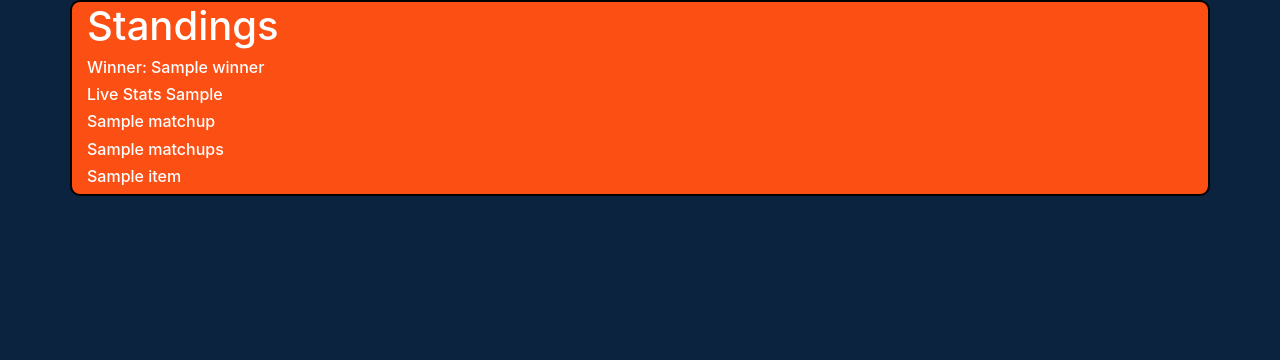
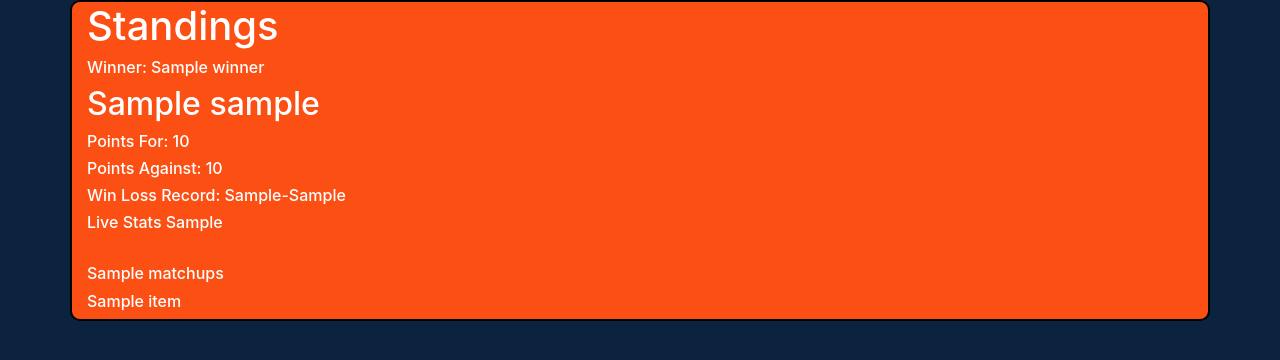
Before and after one commit to matthewgstillman/fantasy_football_api, a Django app: page /standings in a window 1280 px wide. Shown: the part 56-416 px from the top of the page. Run offline with Django 3.2, Linux system fonts and the light colour scheme; tables that the repository leaves empty hold one stand-in row (values such as "Sample post"); a database or web service that is not in the repository returns one stand-in record (values such as "Sample title"); data that the repository does not hold is empty; parts of the project's set-up code (start-up, migrations or seed data) failed here and were passed over; some libraries are stand-ins or nearby versions.

Commit message:
Latest Commit

```diff
--- a/apps/fantasy_football_api/templates/fantasy_football_api/playerinfo.html
+++ b/apps/fantasy_football_api/templates/fantasy_football_api/playerinfo.html
@@ -31,7 +31,6 @@
 </nav>
 <div class="container">
     <h1>ESPN Fantasy Football API - Player Info</h1>
-    {% comment %}<img src="{{first_image_url}}" alt="{{player_name}}">{% endcomment %}
     <h6>Name : {{ players.playerInfo.players.0.player.firstName }} {{ players.playerInfo.players.0.player.lastName }}</h6>
     <h6>#{{ players.playerInfo.players.0.player.jersey }}</h6>
     <h6>Fantasy Team: {{ players.playerInfo.players.0.team.teamLocation }} {{ players.playerInfo.players.0.team.teamNickname }} ({{ players.playerInfo.players.0.team.teamAbbrev }})</h6>
--- a/apps/fantasy_football_api/templates/fantasy_football_api/standings.html
+++ b/apps/fantasy_football_api/templates/fantasy_football_api/standings.html
@@ -33,11 +33,17 @@
 <div class="container">
     <h1>Standings</h1>
     {% for matchup in matchups %}
+    {% if matchup.winner != 'Undecided' %}
     <h6>Winner: {{ matchup.winner.title }}</h6>
+    {% endif %}
     {% for team in matchup.teams %}
+    <h2>{{ team.team.teamLocation }} {{ team.team.teamNickname }}</h2>
+    <h6>Points For: {{ team.team.record.pointsFor }}</h6>
+    <h6>Points Against: {{ team.team.record.pointsAgainst }}</h6>
+    <h6>Win Loss Record: {{ team.team.record.overallWins }}-{{ team.team.record.overallLosses }}</h6>
     <h6>Live Stats {{ team.liveStats }}</h6>
     {% endfor %}
-    <h6>{{ matchup }}</h6>
+    <br>
     {% endfor %}
     <h6>{{ matchups }}</h6>
     <h6>{{ standings }}</h6>
--- a/apps/fantasy_football_api/templates/fantasy_football_api/teamarrests.html
+++ b/apps/fantasy_football_api/templates/fantasy_football_api/teamarrests.html
@@ -8,8 +8,6 @@
 {% block content %}
 <a href="/">Go Back</a>
 <div class="container">
-
-    <!--<h6>{{ teamarrestsarray }}</h6>-->
     <h1>Denver Broncos Team Arrests</h1>
     <h6>{{ teamarrests.0.arrest_count }} Arrests - {{ teamarrests.0.Name }}</h6>
     <h6>{{ teamarrests.1.arrest_count }} Arrests - {{ teamarrests.1.Name }}</h6>
--- a/apps/fantasy_football_api/views.py
+++ b/apps/fantasy_football_api/views.py
@@ -282,7 +282,6 @@ def standings(request):
                         cookies={'swid': "1001E5E2-2AE2-4AE8-A464-5B8D985F962D",
                  		    "espn_s2": "AEBokNq4aPr8liLBu9WPHgD0pqWtp1fiArO46aRrX%2F3139jBoyjjCjpygBuVIOwd3ITU3cJZ9qCmkJS5H%2FIYCq8gm4thQ1ehhUBEKXR7ZJSw47wsVoNmoCIkEvs6llNQKawmn%2FWnw%2Fawy%2B%2BUg1%2FygO8nCzReY5ro5AJXXRFM4t%2FInsIetIJocb1FFEoPW8OFU%2B4mxLcrxAT7jBzNsricQ%2FZbGbcI82nO4NNt8I4GuudLq1hb8xXnjNshQbBE9H79HxnmsMJxxpBytM3%2B9B74ZUGn"})
         standings = response.json()
-        # print standings
         matchups = standings['scoreboard']['matchups']
         print("Week " + str(week) + " " + str(response) + str(standings))
     context = {
```
Also changed, not shown: 1 other file.
